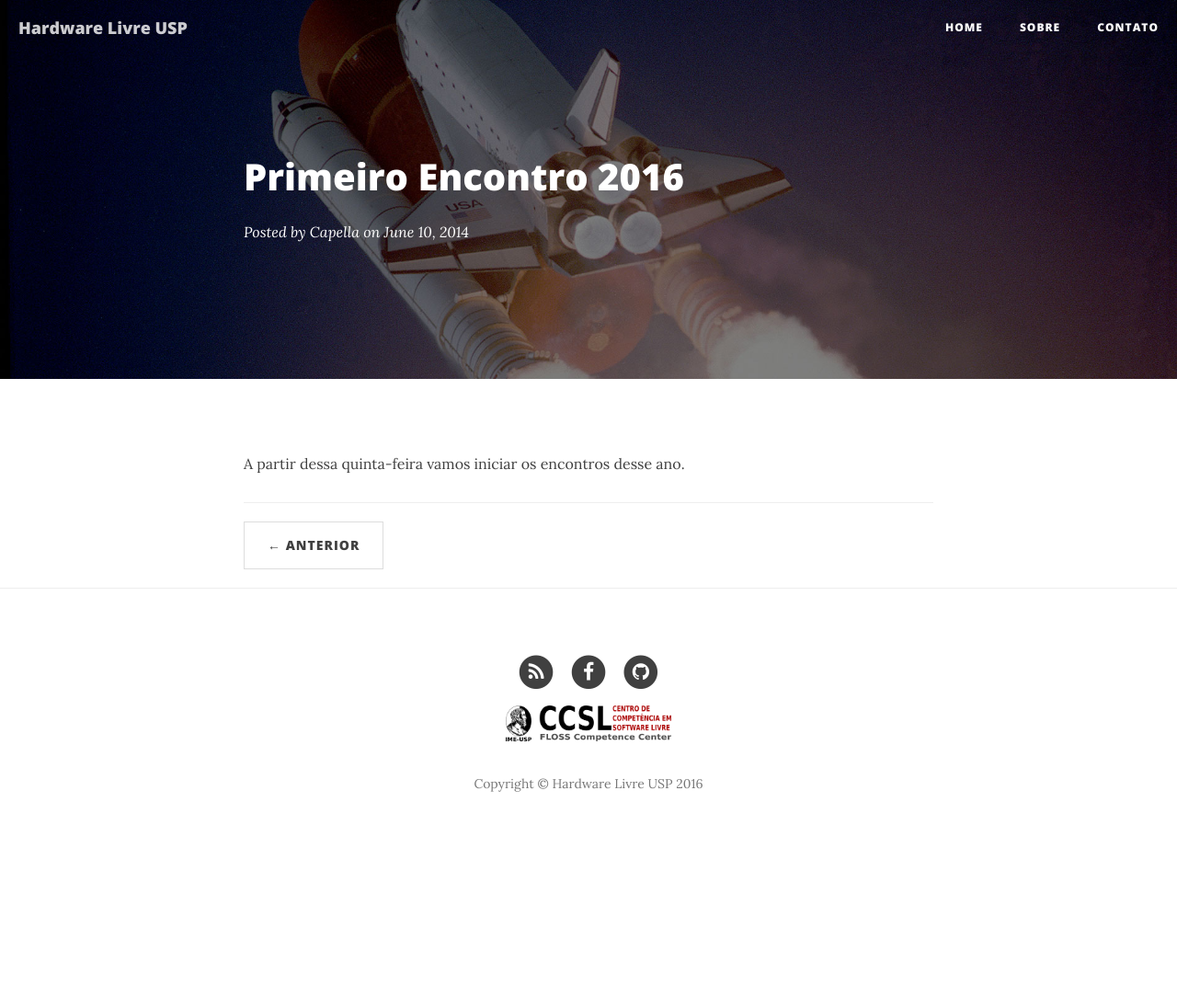
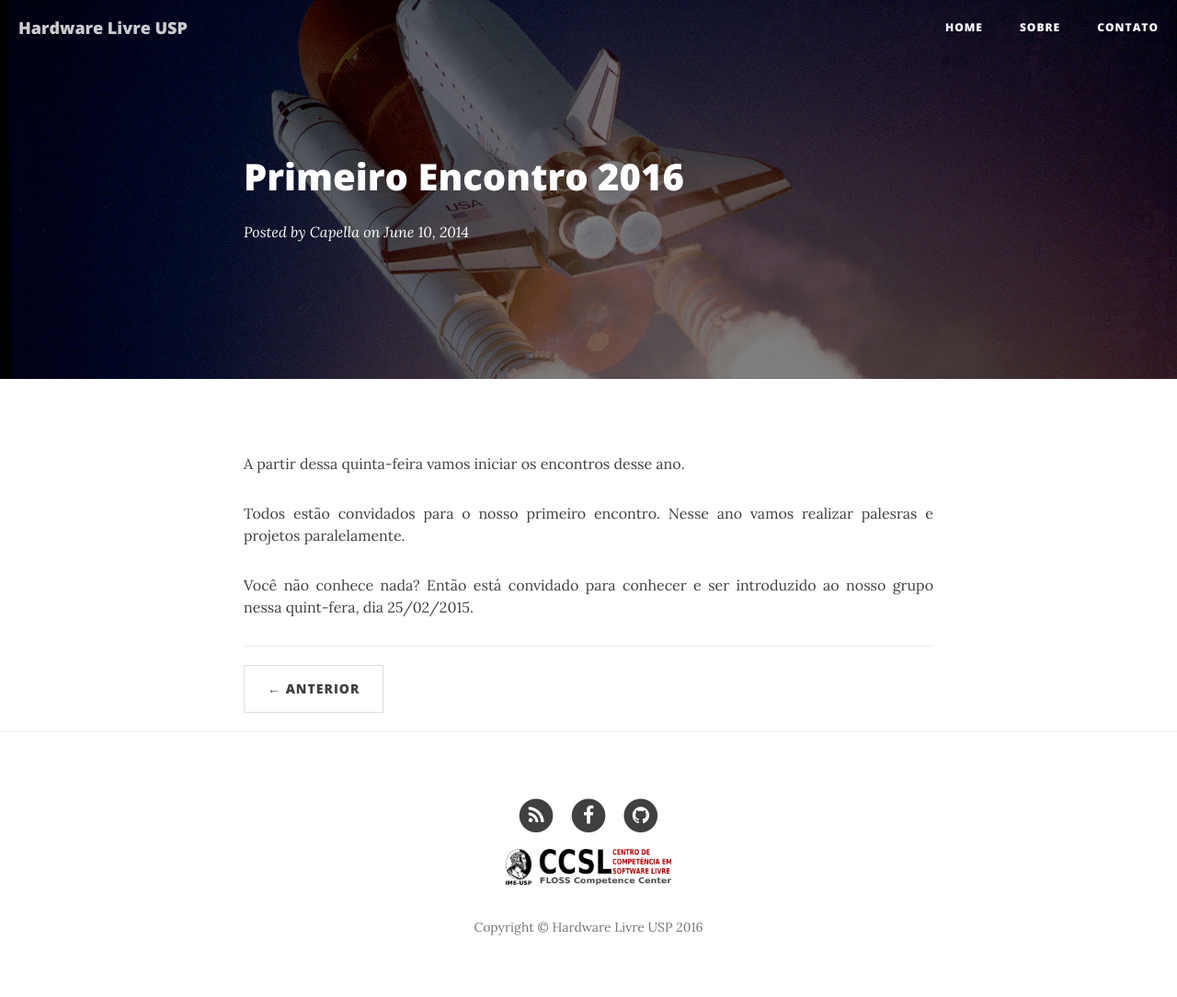
Before and after one commit to HardwareLivreUSP/HardwareLivreUSP.github.io, a Jekyll site: the page built from _posts/2016-02-20-primeiro.markdown, in a window 1280 px wide. Shown: the whole page at 92% size. Built offline with Jekyll 4.4.1, drawn with Linux system fonts in a browser that asks for light colours; nearby versions of some CDN libraries; before the commit the page ends 928 px from its top, so only the background shows below that.

Commit message:
Atualizando texto

```diff
--- a/_posts/2016-02-20-primeiro.markdown
+++ b/_posts/2016-02-20-primeiro.markdown
@@ -8,6 +8,8 @@ header-img: "img/post-bg-01.jpg"
 ---
 
 <p>A partir dessa quinta-feira vamos iniciar os encontros desse ano.</p>
+<p> Todos estão convidados para o nosso primeiro encontro. Nesse ano vamos realizar palesras e projetos paralelamente.</p>
+<p> Você não conhece nada? Então está convidado para conhecer e ser introduzido ao nosso grupo nessa quint-fera, dia 25/02/2015.</p>
 
 <!--
 <p>Science cuts two ways, of course; its products can be used for both good and evil. But there's no turning back from science. The early warnings about technological dangers also come from science.</p>
```
